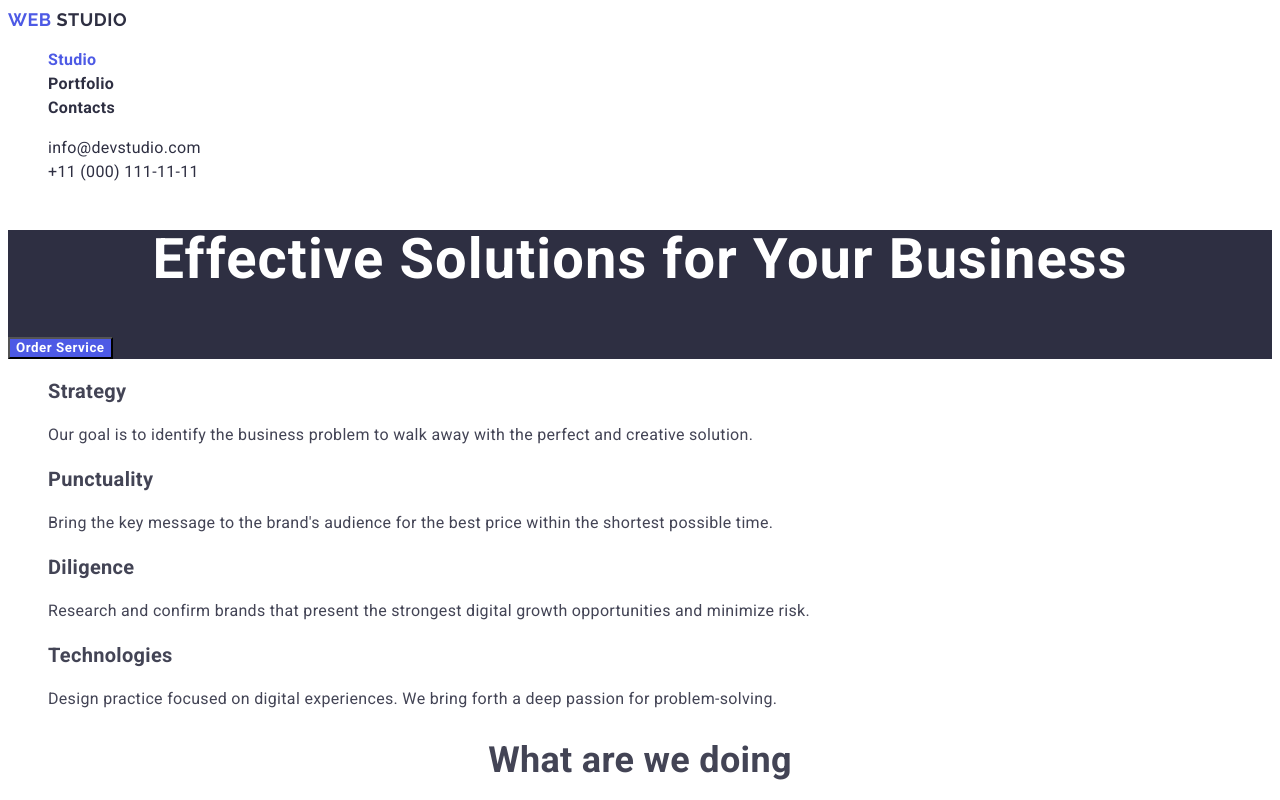
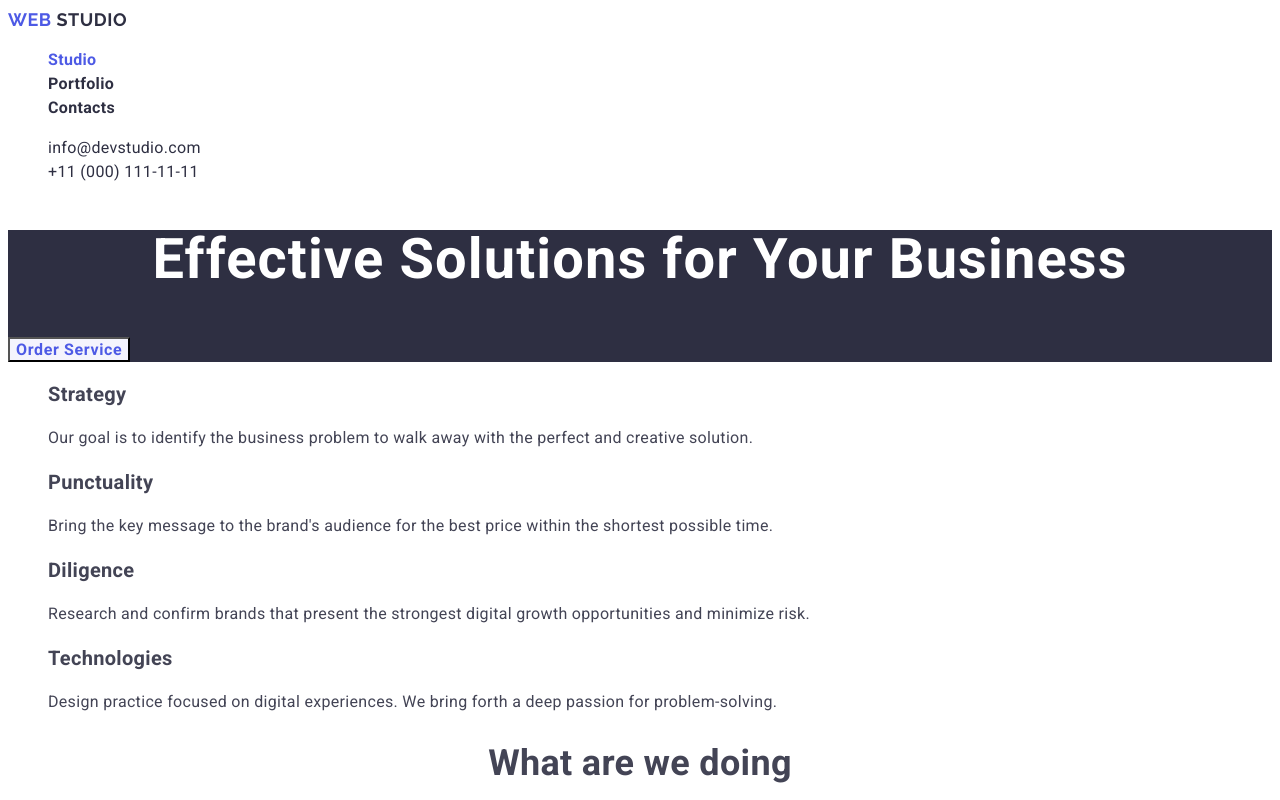
Before and after one commit to SerhiiKuhai/goit-markup-hw-02, a plain HTML site: page index.html in a window 1280 px wide. Shown: the top 800 px of the page. Drawn offline with Linux system fonts and the light colour scheme.

Commit message:
correction2
колір кнопок

```diff
--- a/css/styles.css
+++ b/css/styles.css
@@ -4,9 +4,9 @@
 	--hero-tex-color: #ffffff;
 	--hero-background-color: #2e2f42;
 	--logo-color-text: #4d5ae5;
-	--buttons-color: #4d5ae5;
-	--buttons-text-color: #ffffff;
-	--buttons-active-color: #404bbf;
+	--buttons-color: #f4f4fd;
+	--buttons-text-color: #4d5ae5;
+	--buttons-active-color: #4d5ae5;
 	--buttons-active-text-color: #ffffff;
 	--footer-text-color: #e7e9fc;
 	--footer-logo-color: #f4f4fd;
@@ -80,7 +80,8 @@ a {
 	color: var(--buttons-text-color);
 	background-color: var(--buttons-color);
 	font-weight: 700;
-	text-align: center;
+	font-size: 16px;
+	text-align: cen ter;
 	align-items: center;
 	letter-spacing: 0.04em;
 	cursor: pointer;
```
